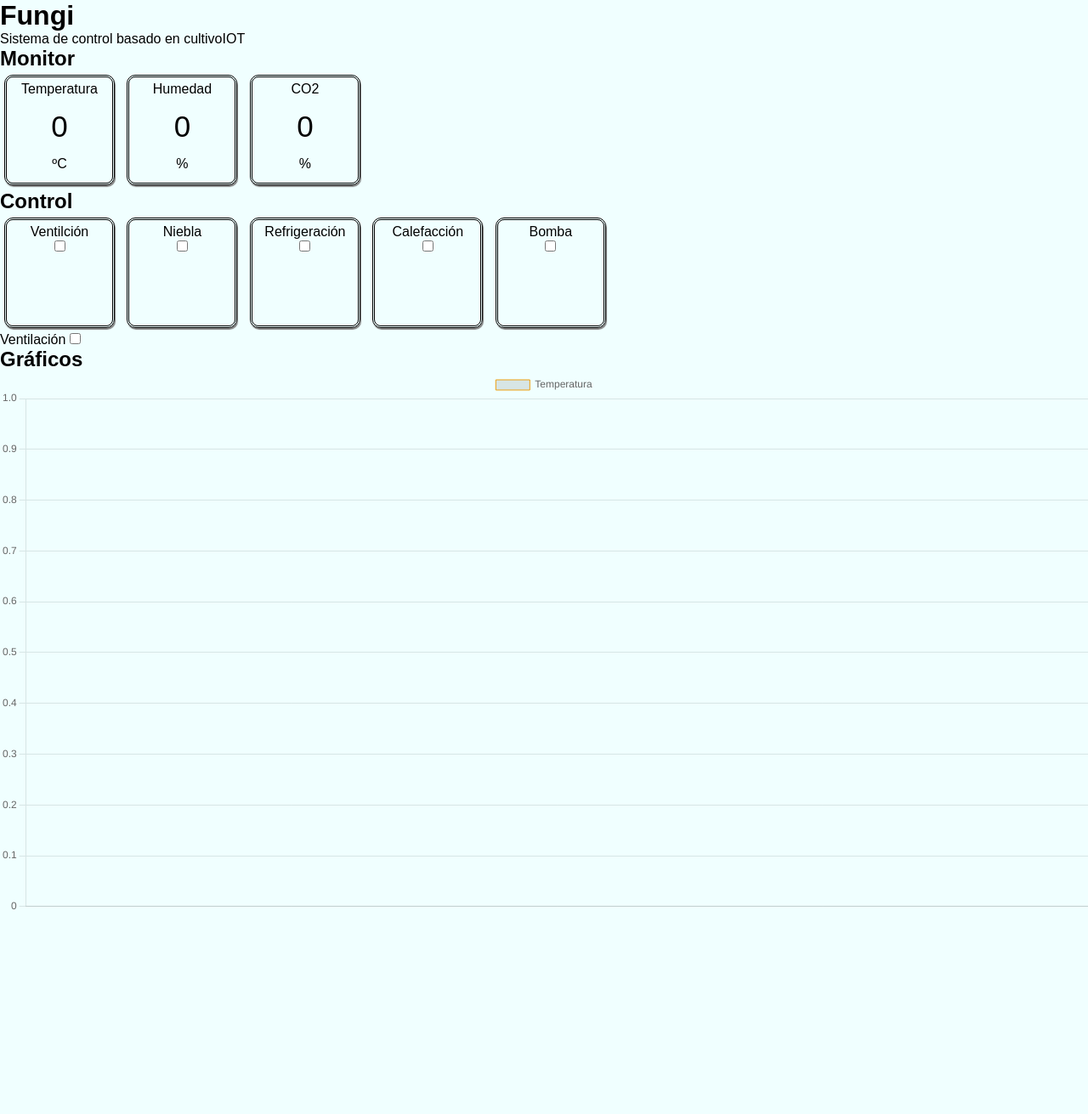
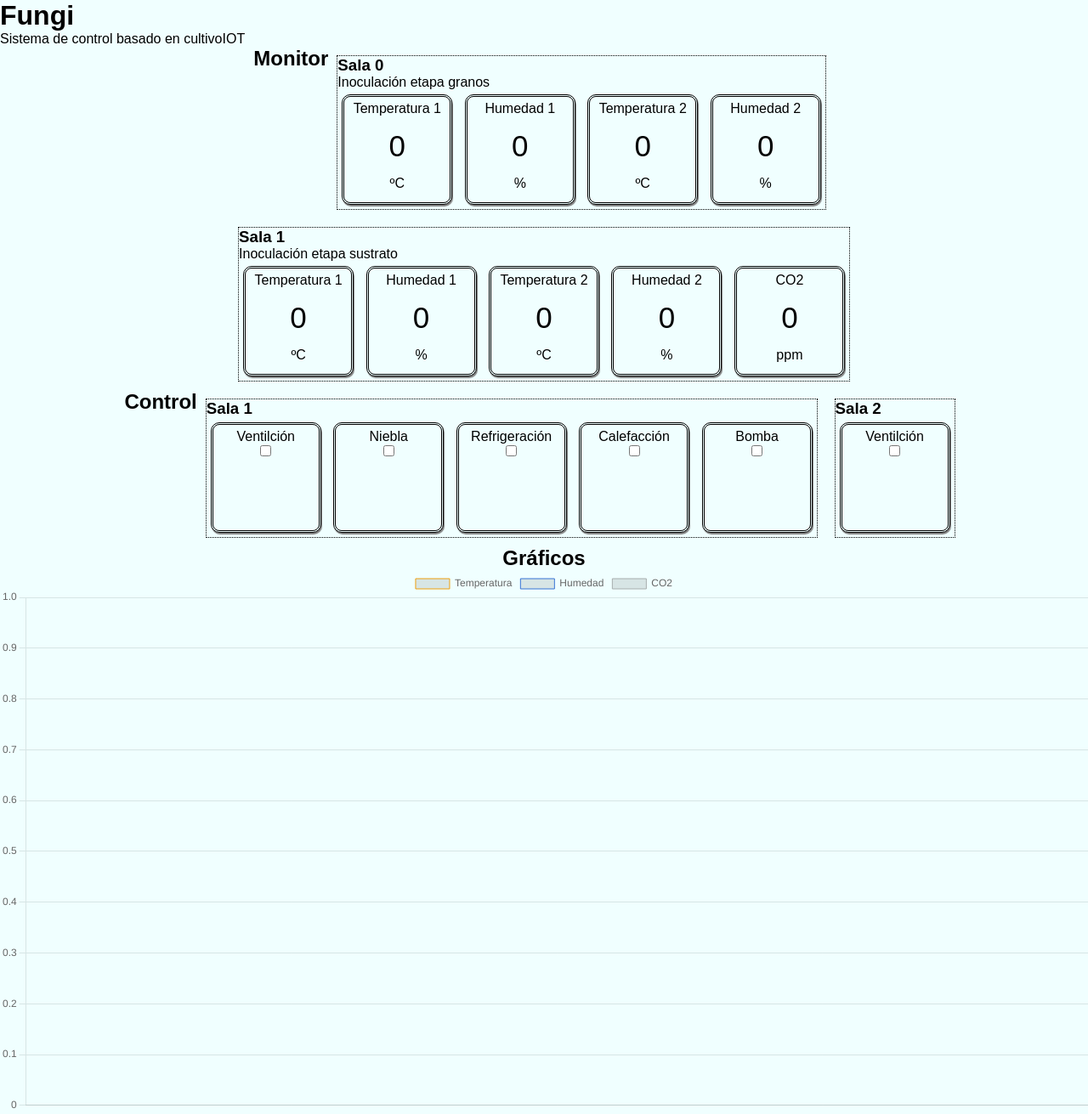
Before and after one commit to lucrohatsch/fungi, a PHP site: page / in a window 1280 px wide. Shown: the whole page at 85% size. Before the commit the page ends 1071 px from the top, so only its background shows below. Run offline with PHP 8.4, Linux system fonts and the light colour scheme; data that the repository does not hold is empty; some libraries are stand-ins or nearby versions.

Commit message:
Demo_MVP01

```diff
--- a/index.html
+++ b/index.html
@@ -10,34 +10,75 @@
     <script src="https://unpkg.com/mqtt/dist/mqtt.min.js"></script>
     <link rel="stylesheet" href="static/css/estilo.css">
     <script src="https://cdn.jsdelivr.net/npm/chart.js@3.5.1/dist/chart.min.js"></script>
-    <!--script src="static/js/graficos.js"></script-->
 </head>
 <body>
+    <header>
         <h1>Fungi</h1>
         <p>Sistema de control basado en cultivoIOT</p>
-
-    <article>
+    </header>
+    <p id="logg"></p>
+    <article class="flex-container" id="monitor">
         <h2>Monitor</h2>
+        <div class="sala" id="S00">
+            <h3>Sala 0</h3>
+            <p>Inoculación etapa granos</p>
             <div class="caja">
-            <p>Temperatura</p>
-            <p id="TEMP" class="valor">0</p>
+                <p>Temperatura 1</p>
+                <p class="valor TEMP">0</p>
                 <p>ºC</p>
             </div>
             <div class="caja">
-            <p>Humedad</p>
-            <p id="HUME" class="valor">0</p>
+                <p>Humedad 1</p>
+                <p class="valor HUME">0</p>
+                <p>%</p>
+            </div>
+            <div class="caja">
+                <p>Temperatura 2</p>
+                <p class="valor TEMP">0</p>
+                <p>ºC</p>
+            </div>
+            <div class="caja">
+                <p>Humedad 2</p>
+                <p class="valor HUME">0</p>
+                <p>%</p>
+            </div>
+        </div>
+
+        <div class="sala" id="S01">
+            <h3>Sala 1</h3>
+            <p>Inoculación etapa sustrato</p>
+            <div class="caja">
+                <p>Temperatura 1</p>
+                <p class="valor TEMP">0</p>
+                <p>ºC</p>
+            </div>
+            <div class="caja">
+                <p>Humedad 1</p>
+                <p class="valor HUME">0</p>
+                <p>%</p>
+            </div>
+            <div class="caja">
+                <p>Temperatura 2</p>
+                <p class="valor TEMP">0</p>
+                <p>ºC</p>
+            </div>
+            <div class="caja">
+                <p>Humedad 2</p>
+                <p class="valor HUME">0</p>
                 <p>%</p>
             </div>
             <div class="caja">
                 <p>CO2</p>
-            <p id="CO2" class="valor">0</p>
-            <p>%</p>
+                <p class="valor CO2">0</p>
+                <p>ppm</p>
             </div>
-
+        </div>
     </article>
 
-    <article>
+    <article class="flex-container">
         <h2>Control</h2>
+        <div class="sala">
+            <h3>Sala 1</h3>
             <div class="caja">
                 <p>Ventilción</p>
                 <input id="cV" type="checkbox">
@@ -58,21 +99,23 @@
                 <p>Bomba</p>
                 <input id="cB" type="checkbox">
             </div>
-    </article>
-    <article>
-        <label class="swich"> Ventilación
-            <input type="checkbox">
-            <span class="chekmark"></span>
-        </label>
+        </div>
+        <div class="sala">
+            <h3>Sala 2</h3>
+            <div class="caja">
+                <p>Ventilción</p>
+                <input id="cV" type="checkbox">
+            </div>
+        </div>
     </article>
 
-    <article>
+    <article class="flex-container">
         <h2>Gráficos</h2>
-        <canvas id="grafico_temp" class="grafico"></canvas><br>
-        <!--canvas id="grafico_hume" class="grafico"></canvas-->
+        <canvas id="graficos"></canvas><br>
+
     </article>
 
-    <script src="static/js/graficoT.js"></script>
+    <script src="static/js/graficos.js"></script>
 
 </body>
 </html>
--- a/static/css/estilo.css
+++ b/static/css/estilo.css
@@ -3,11 +3,22 @@
 	padding: 0;
 	margin: 0;
 	font-family: 'arial';
+	background-color: azure;
 
 }
 
-body{
-    background-color: azure;
+
+.flex-container{
+	display: flex;
+	justify-content: center;
+
+	flex-wrap: wrap;
+
+}
+
+.flex-container > h2{
+	display: block;
+
 }
 
 .caja{
@@ -31,10 +42,14 @@ body{
 
 }
 
-.grafico{
-	display: block;
-	justify-content: center;
-	width: 90%;
+#graficos{
+	width: 80%;
 	height: 300px;
 
 }
+
+.sala{
+
+	margin: 10px;
+	border: 1px dotted black;
+}
--- a/static/functions/consulta_graficas.php
+++ b/static/functions/consulta_graficas.php
@@ -4,8 +4,7 @@ $hoy = date("Y-m-d H:m:s");
 $ayer = date("Y-m-d H:m:s", strtotime('-1 day'));
 
 
-$SQLG="SELECT temperatura.FECHA, temperatura.TEMP, humedad.HUME FROM temperatura INNER JOIN humedad ON temperatura.FECHA = humedad.FECHA WHERE temperatura.FECHA BETWEEN '$ayer' AND CURRENT_TIMESTAMP";
-
+$SQLG="SELECT temperatura.FECHA, temperatura.TEMP, humedad.HUME, co2.CO2 FROM temperatura INNER JOIN humedad ON temperatura.FECHA = humedad.FECHA INNER JOIN co2 ON temperatura.FECHA = co2.FECHA WHERE temperatura.FECHA BETWEEN '$ayer' AND CURRENT_TIMESTAMP";
 
 $resultado = $enlace->query($SQLG);
 $THvD = array();
--- a/static/js/fuente.js
+++ b/static/js/fuente.js
@@ -1,7 +1,7 @@
 console.log("Hola Fungi world");
 
 function inicio(){
-    mensajes = document.getElementById("mensajes");
+    //mensajes = document.getElementById("mensajes");
     cV = document.getElementById('cV');
     cV.addEventListener('change', control, false);
     cB = document.getElementById('cB');
@@ -12,6 +12,7 @@ function inicio(){
     cRe.addEventListener('change', control, false);
     cCa = document.getElementById('cCa');
     cCa.addEventListener('change', control, false);
+    logg = document.getElementById('logg');
     conectar_mqtt();
     suscribir_mqtt();
     actualizador();
@@ -36,12 +37,26 @@ function conectar_mqtt() {
 }
 
 function suscribir_mqtt(){
+    client.subscribe('fungi/S01/estados', {qos:1}, (error)=>{
+		if (!error){
+			console.log('Suscripcion a eS01 exitosa')
+		}else{
+			console.log('Suscripcion a eS01 fallida. ' + error)
+				}
+			})
 
-	client.subscribe('fungi/lecturas', {qos:2}, (error)=>{
+	client.subscribe('fungi/S01/lecturas', {qos:1}, (error)=>{
 		if (!error){
-			console.log('Suscripcion exitosa')
+			console.log('Suscripcion a S01 exitosa')
 		}else{
-			console.log('Suscripcion fallida. ' + error)
+			console.log('Suscripcion a S01 fallida. ' + error)
+				}
+			})
+    client.subscribe('fungi/S00/lecturas', {qos:1}, (error)=>{
+		if (!error){
+			console.log('Suscripcion a S00 exitosa')
+		}else{
+			console.log('Suscripcion a S00 fallida. ' + error)
 				}
 			})
 }
@@ -54,13 +69,29 @@ function actualizador() {
         var msn = JSON.parse(json_mqtt);
 
         for (i in msn){
-            var destino = i;
-            document.getElementById(destino).innerHTML=msn[i];
+            var sala = msn[i]["SALA"];
+            console.log(sala.toString());
+            var lote = msn[i]['LOTE'];
+            var data = msn[i]['data'];
+            console.log(data);
+            for (e=0; e<Object.keys(data).length; e++){
+                var destino = Object.keys(data)[e];
+                console.log(destino);
+                console.log(data[e]);
+                document.getElementById(sala).getElementsByClassName(destino)[0].innerHTML=data[destino];
+            }
+
         }
+
+    })
+};
+/*
+
+
+
+
         console.log('Mensaje recibido bajo topico: ', topic, '->', message.toString());
-})
-
-}
+*/
 
 
 function control() {
@@ -73,7 +104,7 @@ function control() {
 	client.publish('fungi/controles', ctrl_json, (error) => {
 			console.log(error || 'mensaje enviado')
 			})
-	console.log("vX=", vX, " y cX=", cX);
+	console.log("estado=", vX, " y equipo=", cX);
 
 }
 
--- a/static/js/graficoT.js
+++ b/static/js/graficos.js
@@ -1,4 +1,4 @@
-var tctx = document.getElementById('grafico_temp').getContext("2d");
+var tctx = document.getElementById('graficos').getContext("2d");
 
 var TChart = new Chart(tctx, {
     type: 'line',
@@ -9,6 +9,17 @@ var TChart = new Chart(tctx, {
 
             borderColor: 'rgb(237, 159, 14)',
             borderWidth: 1},
+
+            {
+            label: 'Humedad',
+
+            borderColor: 'rgb(55, 115, 212)',
+            borderWidth: 1},
+            {
+            label: 'CO2',
+
+            borderColor: 'rgb(166, 173, 173)',
+            borderWidth: 1}
             ]
     },
 
@@ -21,26 +32,7 @@ var TChart = new Chart(tctx, {
     }
 })
 
-
-/*
-var urlT = 'http://localhost/static/functions/consulta_T.php'
-        fetch(urlT)
-            .then( responseH => responseH.json() )
-            .then( datosT => mostrar(datosT) )
-            .catch( error => console.log(error) )
-
-
-        var mostrar = (valoresT) =>{
-            valoresT.forEach(element => {
-                TChart.data['labels'].push(element.FECHA)
-                TChart.data['datasets'][0].data.push(element.TEMP)
-                TChart.update()
-            });
-            console.log(TChart.data)
-        }
-*/
-
-var urlG = 'http://localhost/static/functions/consulta_graficas.php'
+var urlG = 'http://fungi.cultivoiot.com.ar/static/functions/consulta_graficas.php'
         fetch(urlG)
             .then( response => response.json() )
             .then( datos => mostrar(datos) )
@@ -52,6 +44,7 @@ var urlG = 'http://localhost/static/functions/consulta_graficas.php'
                 TChart.data['labels'].push(element.FECHA)
                 TChart.data['datasets'][0].data.push(element.TEMP)
                 TChart.data['datasets'][1].data.push(element.HUME)
+                TChart.data['datasets'][2].data.push(element.CO2)
                 TChart.update()
             });
             console.log(TChart.data)
```
Also changed, not shown: static/functions/consulta_H.php (deleted, +0 -25 lines), static/functions/consulta_T.php (deleted, +0 -25 lines), static/functions/json_bd.php (+33 -4 lines), static/js/graficoH.js (deleted, +0 -38 lines). Lines whose indentation alone changed are shown as unchanged.
